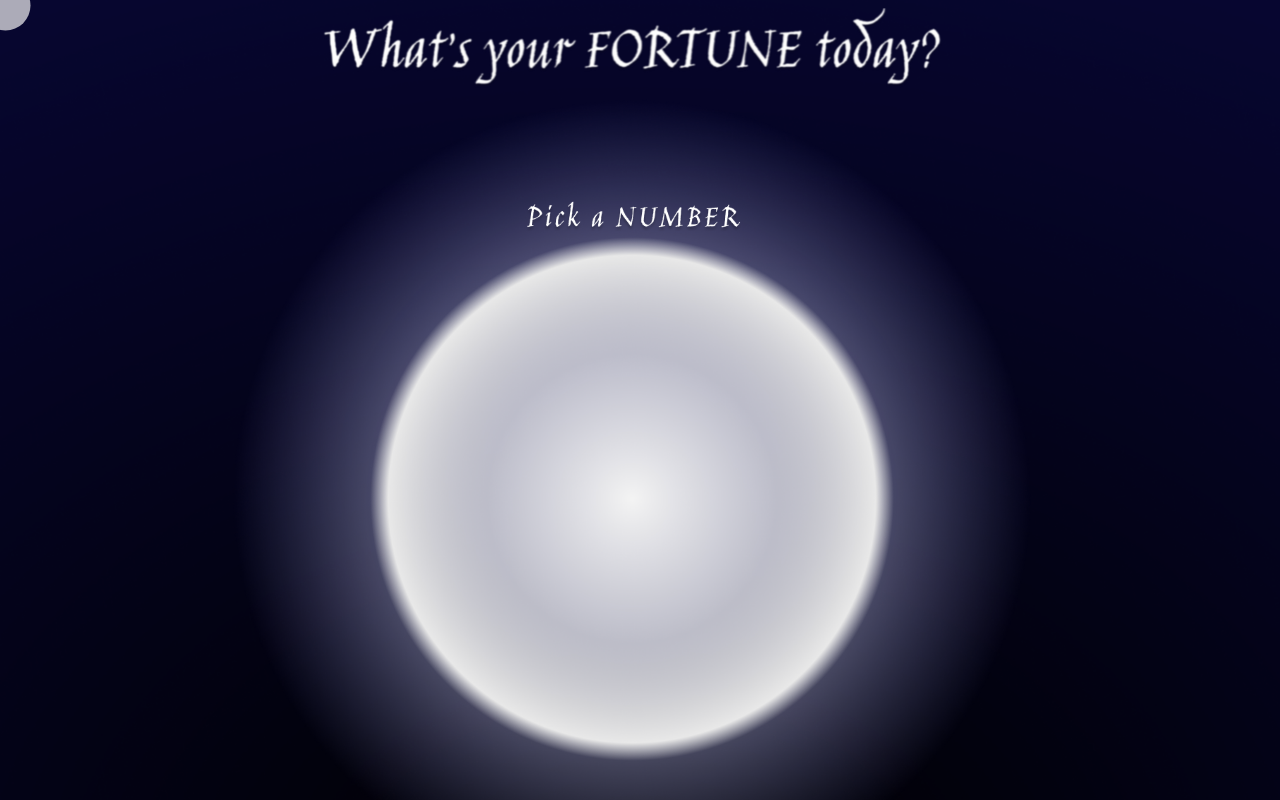
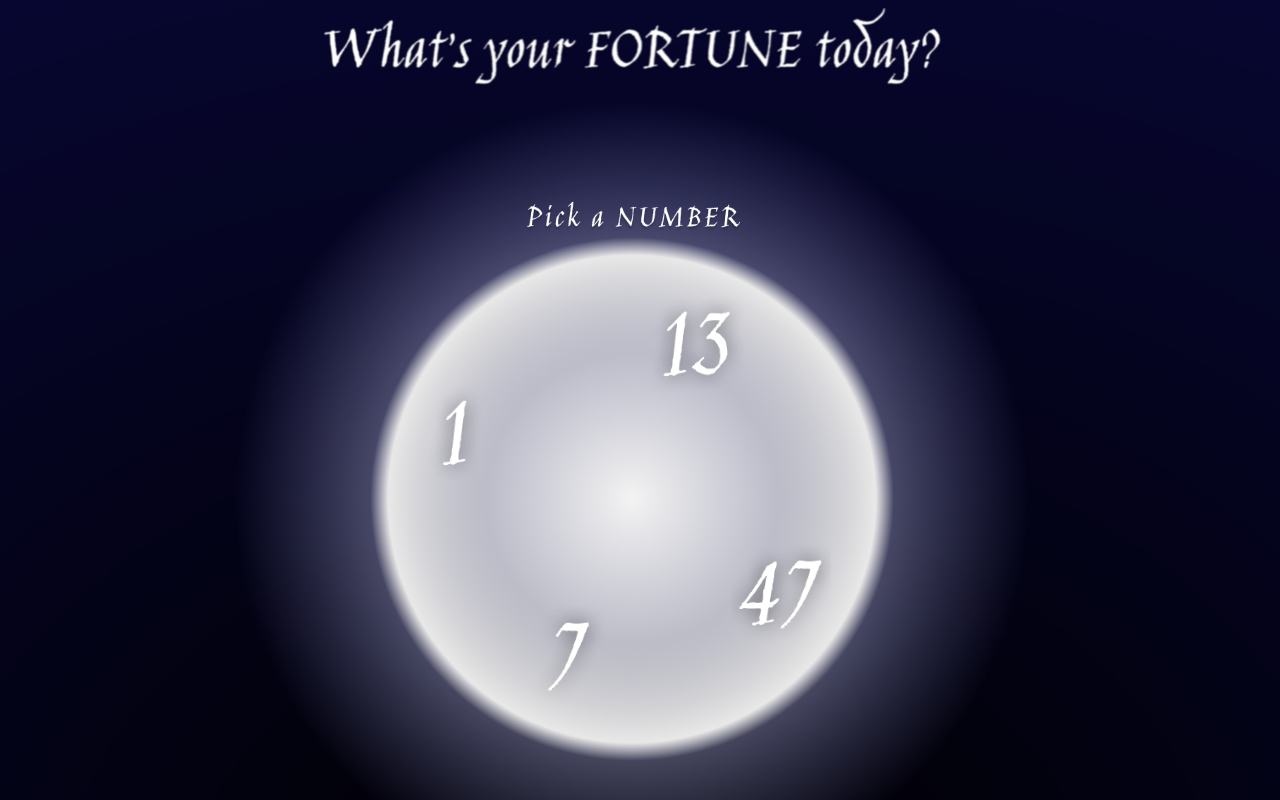
Before and after one commit to chanc245/CCLAB_Project4_DigitalDivination, a plain HTML site: page index.html in a window 1280 px wide. Drawn offline with Linux system fonts and the light colour scheme.

Commit message:
page1 done

```diff
--- a/index.html
+++ b/index.html
@@ -13,12 +13,25 @@
 </head>
 
 <body class="body page1">
-    <div id="circle"></div>
-    <script src="main.js"></script>
+    <!-- <div id="circle"></div>
+    <script src="main.js"></script> -->
 
     <img class="img1_1" src="./image/1_1_fortune_like.png" alt="What's your FORTUNE like today">
     <img class="img1_2" src="./image/1_2.png" alt="Crystal Ball">
 
+    <a href="page2.html">
+        <img class="img1_3 img1_3_num1" src="./image/1_3_num1.png" alt="Number 1">
+    </a>
+    <a href="page2.html">
+        <img class="img1_3 img1_3_num7" src="./image/1_3_num7.png" alt="Number 7">
+    </a>
+    <a href="page2.html">
+        <img class="img1_3 img1_3_num13" src="./image/1_3_num13.png" alt="Number 13">
+    </a>
+    <a href="page2.html">
+        <img class="img1_3 img1_3_num47" src="./image/1_3_num47.png" alt="Number 47">
+    </a>
+
 </body>
 
 </html>
--- a/main.js
+++ b/main.js
@@ -5,5 +5,5 @@ document.addEventListener("mousemove", function (event) {
     var y = event.clientY;
     circle.style.left = x + "px";
     circle.style.top = y + "px";
-    // circle.textContent = "x: " + (x - 20) + ", y: " + (y - 20);
+    circle.textContent = "x: " + (x - 20) + ", y: " + (y - 20);
 });
--- a/style.css
+++ b/style.css
@@ -51,6 +51,7 @@
 
     max-width: 1247px;
     max-height: 181px;
+
     display: block;
     margin-left: auto;
     margin-right: auto;
@@ -65,3 +66,48 @@
     margin-left: auto;
     margin-right: auto;
 }
+
+.img1_3_num1 {
+    max-width: 100px;
+    max-height: 100px;
+
+    position: absolute;
+    top: 42%;
+    left: 32%;
+    z-index: 1;
+}
+
+.img1_3_num7 {
+    max-width: 100px;
+    max-height: 100px;
+
+    position: absolute;
+    top: 67%;
+    left: 41%;
+    z-index: 1;
+}
+
+.img1_3_num13 {
+    max-width: 100px;
+    max-height: 100px;
+
+    position: absolute;
+    top: 32%;
+    left: 51%;
+    z-index: 1;
+}
+
+.img1_3_num47 {
+    max-width: 100px;
+    max-height: 100px;
+
+    position: absolute;
+    top: 60%;
+    left: 58%;
+    z-index: 1;
+}
+
+.img1_3:hover {
+    transform: translateX(0px);
+    -webkit-transform: translateY(-5px);
+}
```
